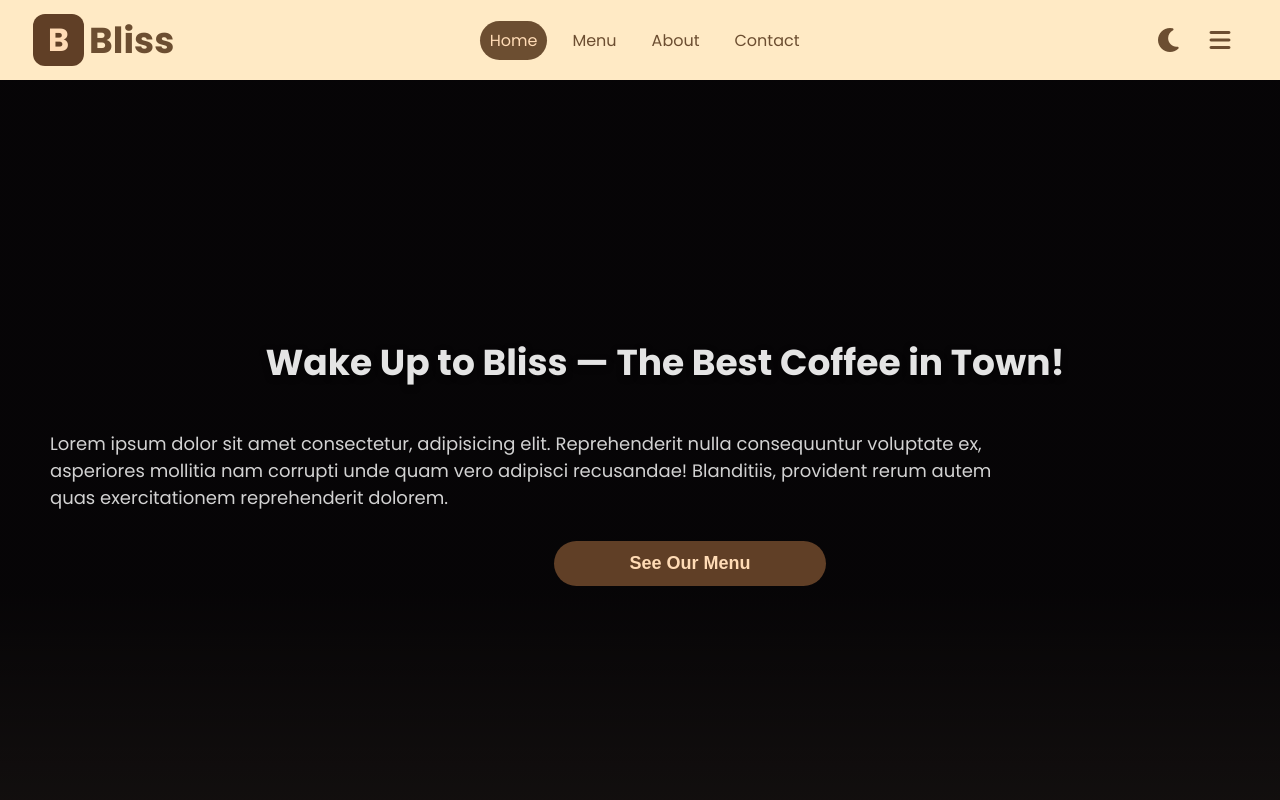
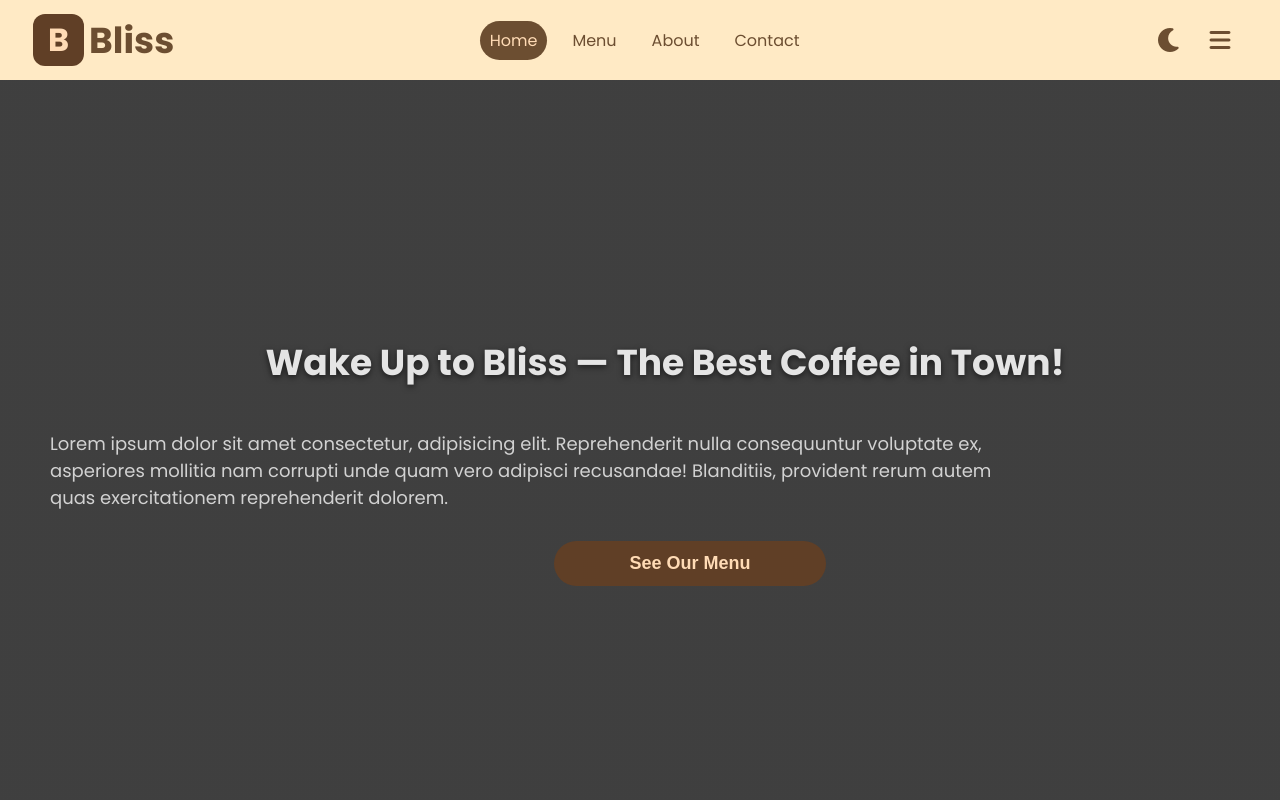
Before and after one commit to Mohamed-XD23/Bliss-Coffee-Shop, a plain HTML site: page index.html in a window 1280 px wide. Shown: the top 800 px of the page. Drawn offline with Linux system fonts and the light colour scheme; the site is published under a folder, as on GitHub Pages, so addresses that start at the root find nothing.

Commit message:
Fix the issue with the image path in css

```diff
--- a/css/styles.css
+++ b/css/styles.css
@@ -200,7 +200,7 @@ a:hover {
 
 .main {
   background: linear-gradient(rgba(0, 0, 0, 0.6), rgba(0, 0, 0, 0.6)),
-    url("/img/coffeeshop-bg.jpg");
+    url("../img/coffeeshop-bg.jpg");
   background-size: cover;
   background-position: center;
   width: 100%;
@@ -307,7 +307,7 @@ span {
 
 #espresso {
   background: linear-gradient(rgba(0, 0, 0, 0.5), rgba(0, 0, 0, 0.5)),
-    /* dark overlay */ url("/img/menu/Espresso.png");
+    /* dark overlay */ url("../img/menu/Espresso.png");
   background-size: cover;
   background-position: center;
 }
@@ -315,14 +315,14 @@ span {
 #espresso:hover {
   cursor: pointer;
   background: linear-gradient(rgb(96, 63, 38, 0.6), rgb(96, 63, 38, 0.6)),
-    /* dark overlay */ url("/img/menu/Espresso.png");
+    /* dark overlay */ url("../img/menu/Espresso.png");
   background-size: cover;
   background-position: center;
 }
 
 #cappuccino {
   background: linear-gradient(rgb(0, 0, 0, 0.5), rgb(0, 0, 0, 0.5)),
-    /* dark overlay */ url("/img/menu/Cappuccino.png");
+    /* dark overlay */ url("../img/menu/Cappuccino.png");
   background-size: cover;
   background-position: center;
 }
@@ -330,14 +330,14 @@ span {
 #cappuccino:hover {
   cursor: pointer;
   background: linear-gradient(rgb(96, 63, 38, 0.6), rgb(96, 63, 38, 0.6)),
-    /* dark overlay */ url("/img/menu/Cappuccino.png");
+    /* dark overlay */ url("../img/menu/Cappuccino.png");
   background-size: cover;
   background-position: center;
 }
 
 #latte {
   background: linear-gradient(rgb(0, 0, 0, 0.5), rgb(0, 0, 0, 0.5)),
-    /* dark overlay */ url("/img/menu/Latte.png");
+    /* dark overlay */ url("../img/menu/Latte.png");
   background-size: cover;
   background-position: center;
 }
@@ -345,14 +345,14 @@ span {
 #latte:hover {
   cursor: pointer;
   background: linear-gradient(rgb(96, 63, 38, 0.6), rgb(96, 63, 38, 0.6)),
-    /* dark overlay */ url("/img/menu/Latte.png");
+    /* dark overlay */ url("../img/menu/Latte.png");
   background-size: cover;
   background-position: center;
 }
 
 #tea {
   background: linear-gradient(rgb(0, 0, 0, 0.5), rgb(0, 0, 0, 0.5)),
-    /* dark overlay */ url("/img/menu/Tea.png");
+    /* dark overlay */ url("../img/menu/Tea.png");
   background-size: cover;
   background-position: center;
 }
@@ -360,7 +360,7 @@ span {
 #tea:hover {
   cursor: pointer;
   background: linear-gradient(rgb(96, 63, 38, 0.6), rgb(96, 63, 38, 0.6)),
-    /* dark overlay */ url("/img/menu/Tea.png");
+    /* dark overlay */ url("../img/menu/Tea.png");
   background-size: cover;
   background-position: center;
 }
```
